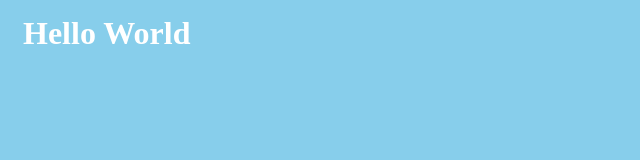
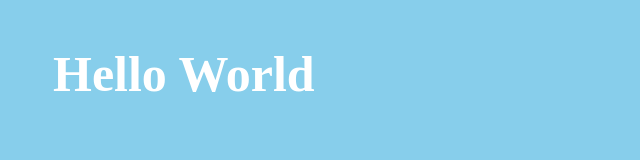
Before and after one commit to Kaloczic/CIS1300, a plain HTML site: page Module01/index.html in a window 1280 px wide. Shown: the whole page, without its empty margins (0-640 px from the left). Drawn offline with Linux system fonts and the light colour scheme.

Commit message:
Update index.html

```diff
--- a/Module01/index.html
+++ b/Module01/index.html
@@ -6,9 +6,10 @@
 <style type="text/css">
 	h1{
 		color: #FFFFFF;
+		font-size: 50px;
 		text-align: left;
-		margin-top: 15px;
-    margin-left: 15px;
+		margin-top: 45px;
+    		margin-left: 45px;
 	}
 	body{
 		background-color: #87CEEB;
```
